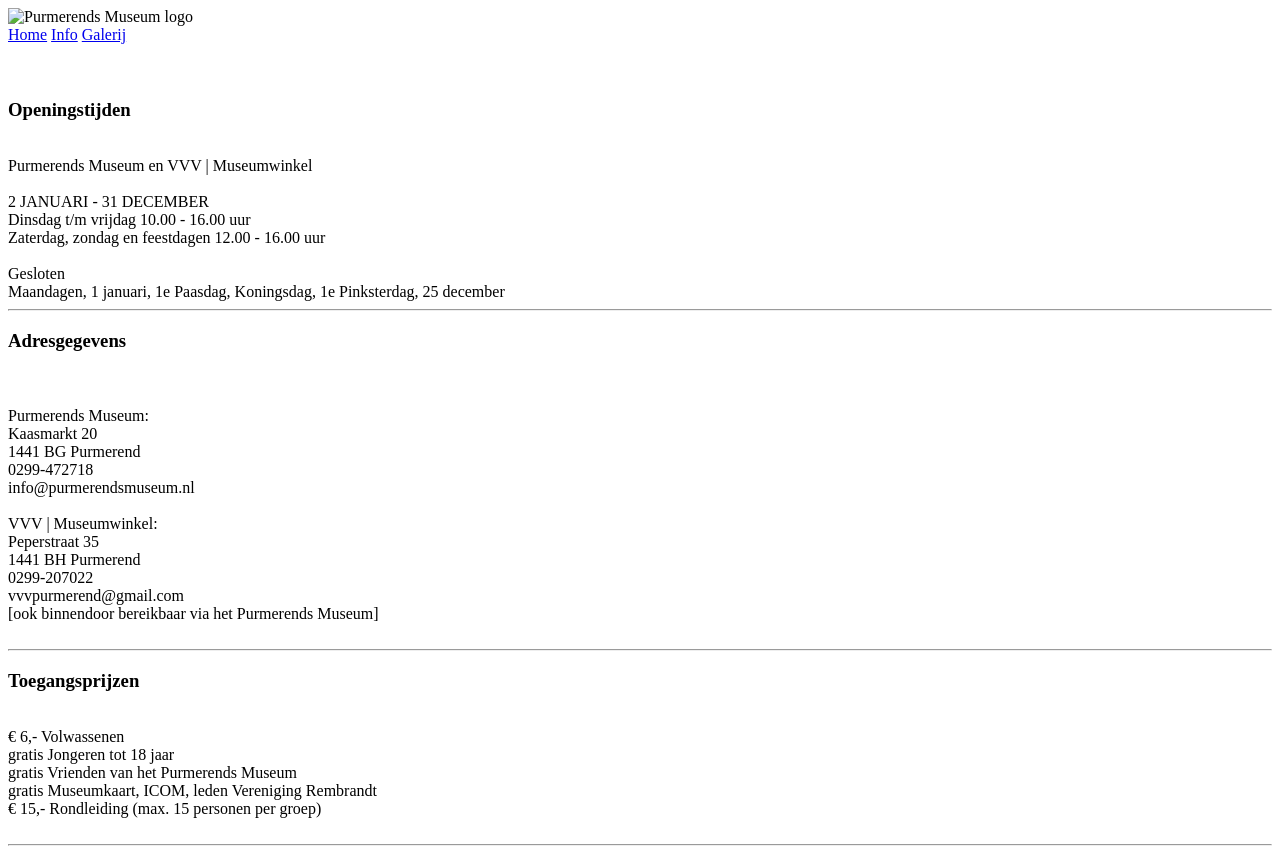
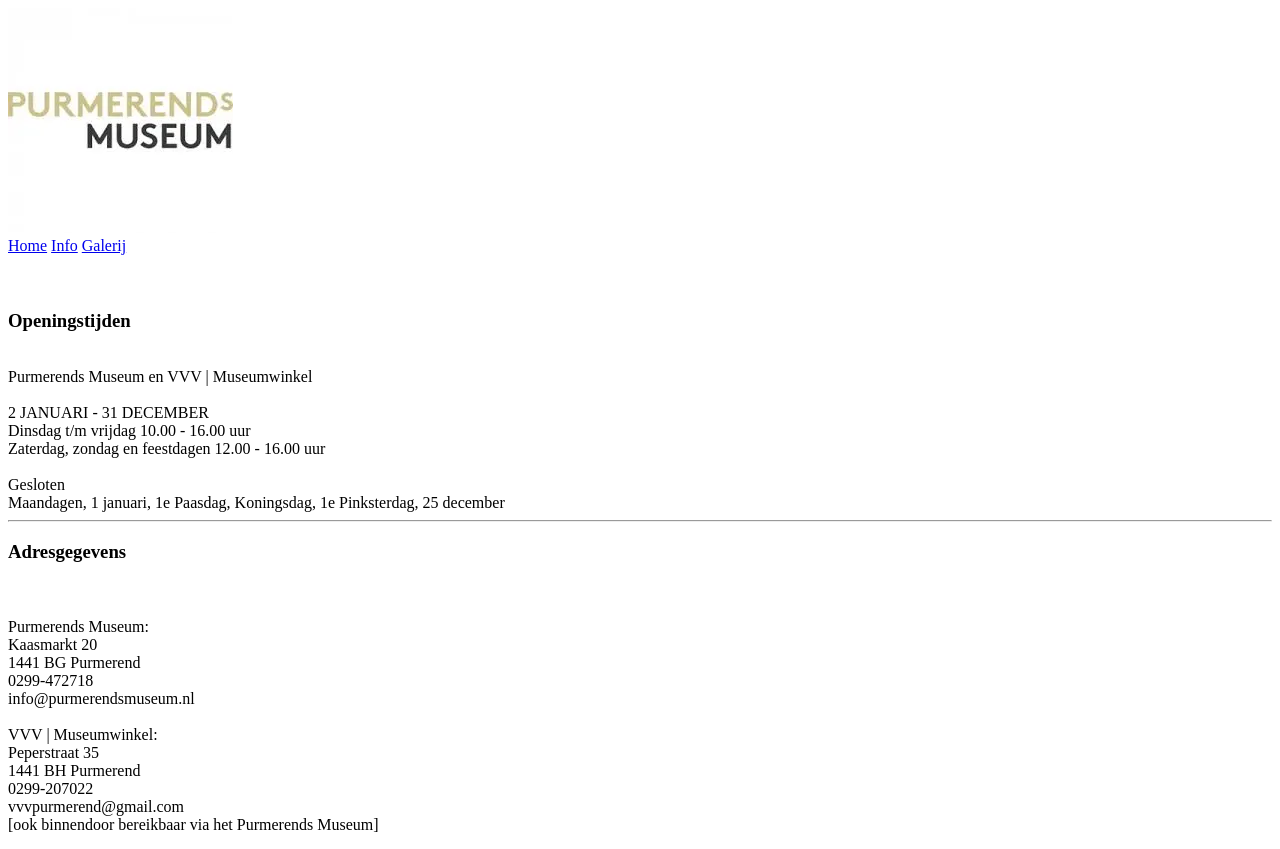
Before and after one commit to cmlbeen/NHA-FED-les-9, a plain HTML site: page info.html in a window 1280 px wide. Shown: the top 849 px of the page. Drawn offline with Linux system fonts and the light colour scheme.

Commit message:
Update info.html

```diff
--- a/info.html
+++ b/info.html
@@ -10,7 +10,7 @@
 </head>
 <body>
     <header>
-        <img src="pends-museum.jpg" alt="Purmerends Museum logo">
+        <img src="Afbeeldingen/pends-museum.jpg" alt="Purmerends Museum logo">
         <nav>
             <a href="index.html">Home</a>
             <a href="info.html">Info</a>
```
